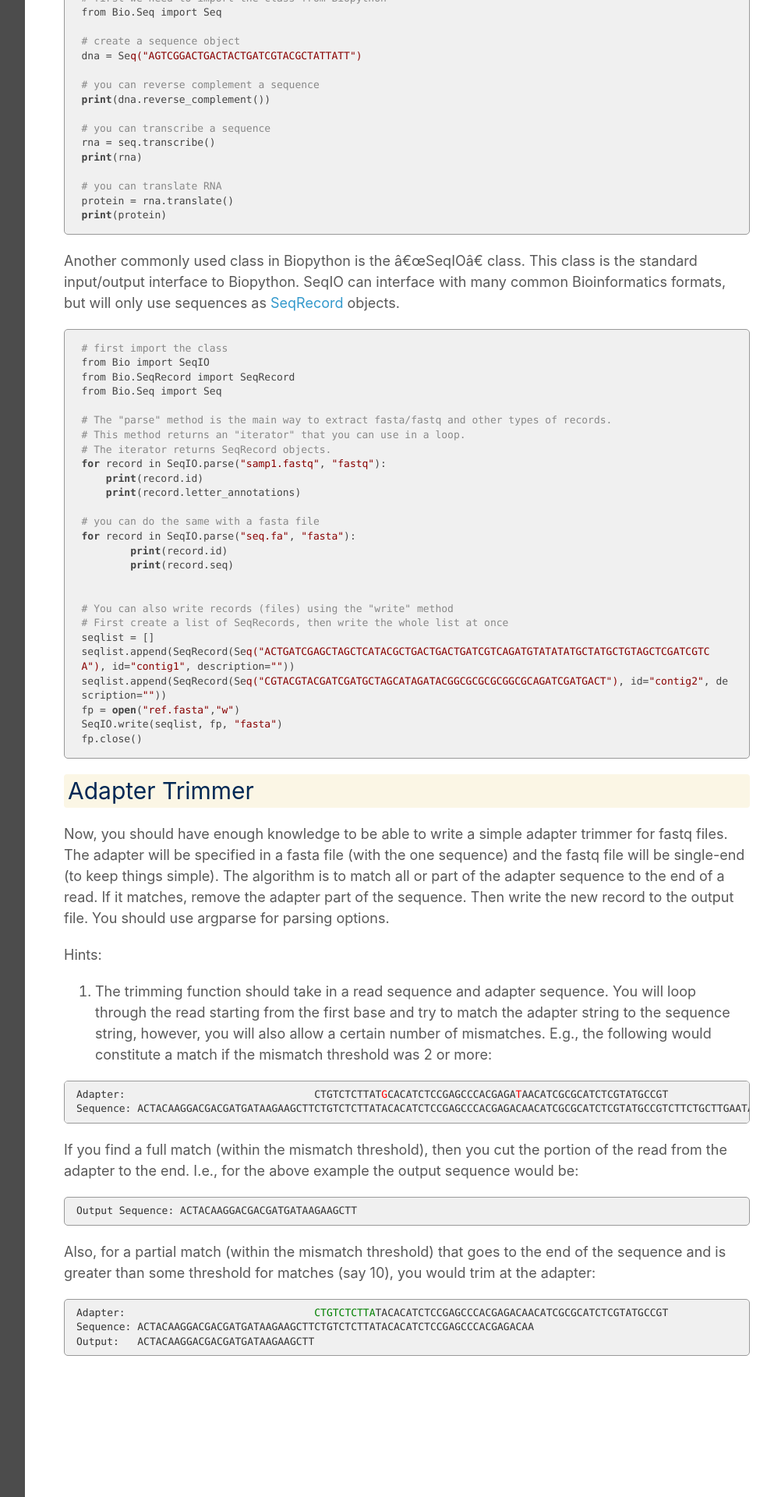
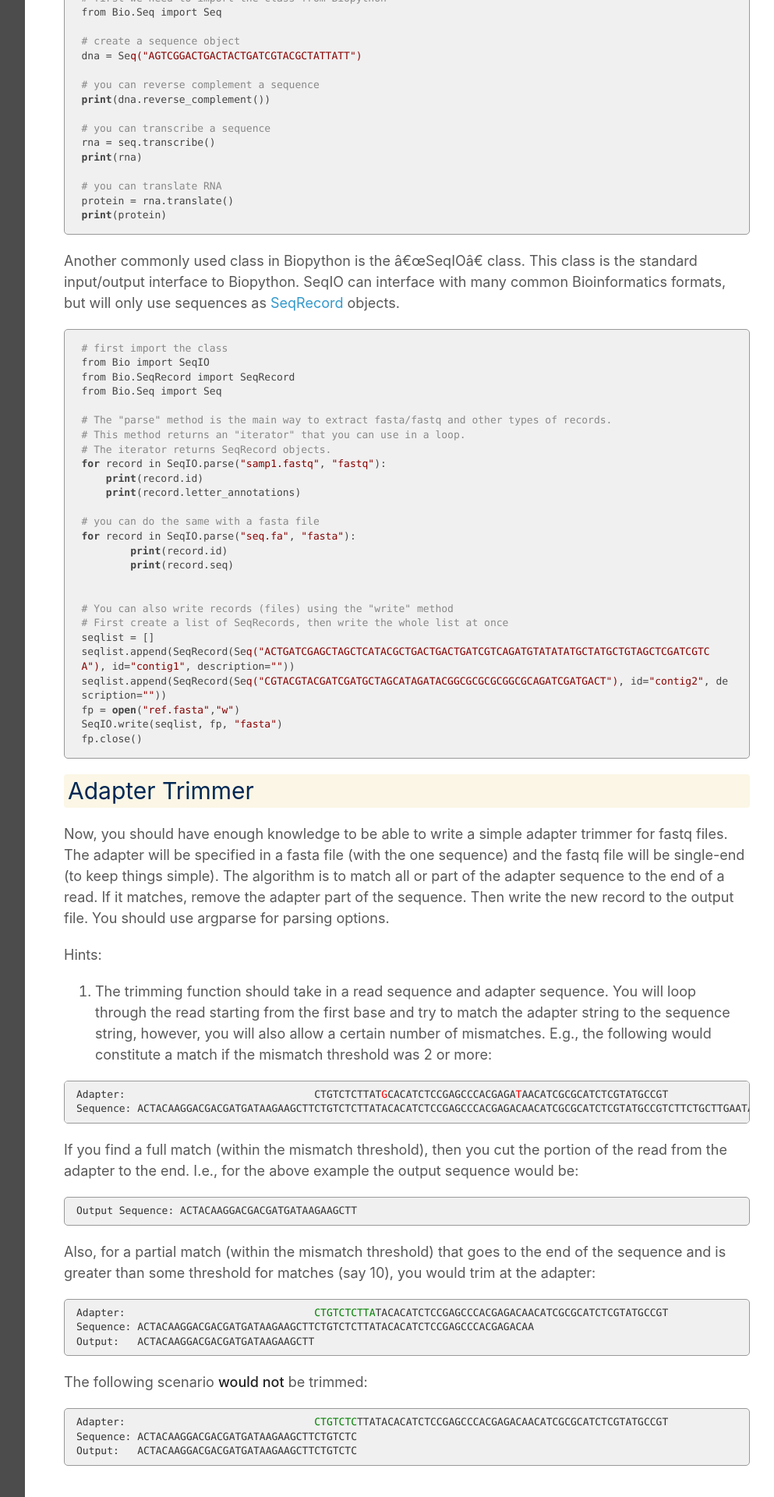
Before and after one commit to ucdavis-bioinformatics-training/2022-Feb-Introduction-To-Python-For-Bioinformatics, a Jekyll site: the page built from python/python5.md, in a window 1280 px wide. Shown: the part 702-2622 px from the top of the page at 78% size, without its empty margins (268-1261 px from the left). Built offline with Jekyll 4.4.1, drawn with Linux system fonts in a browser that asks for light colours; our own code applies the rules of GitHub Pages for plain Markdown files.

Commit message:
adding docs

```diff
--- a/python/python5.md
+++ b/python/python5.md
@@ -86,3 +86,11 @@ Adapter:                               <span style="color: green">CTGTCTCTTA</sp
 Sequence: ACTACAAGGACGACGATGATAAGAAGCTTCTGTCTCTTATACACATCTCCGAGCCCACGAGACAA
 Output:   ACTACAAGGACGACGATGATAAGAAGCTT
 </pre>
+
+The following scenario **would not** be trimmed:
+
+<pre>
+Adapter:                               <span style="color: green">CTGTCTC</span>TTATACACATCTCCGAGCCCACGAGACAACATCGCGCATCTCGTATGCCGT
+Sequence: ACTACAAGGACGACGATGATAAGAAGCTTCTGTCTC
+Output:   ACTACAAGGACGACGATGATAAGAAGCTTCTGTCTC
+</pre>
```
